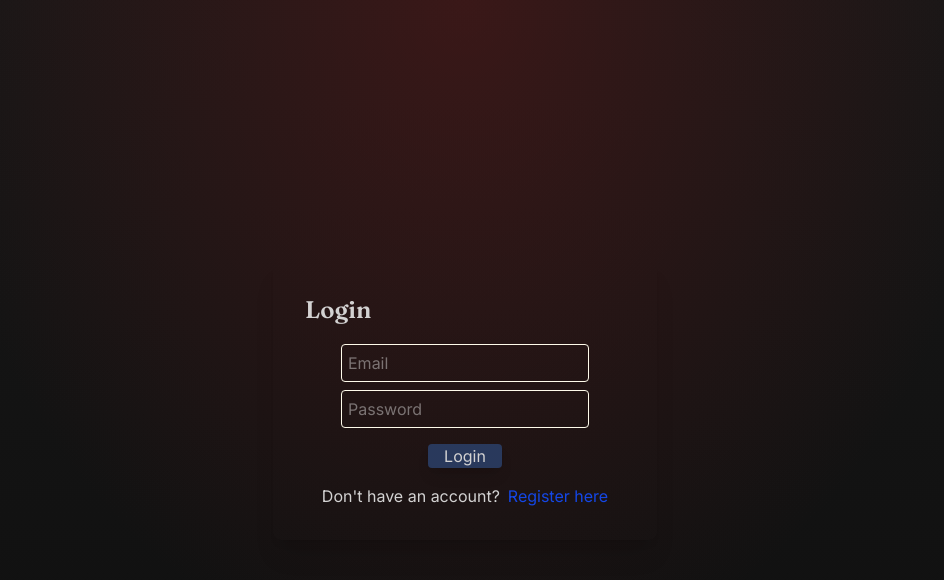
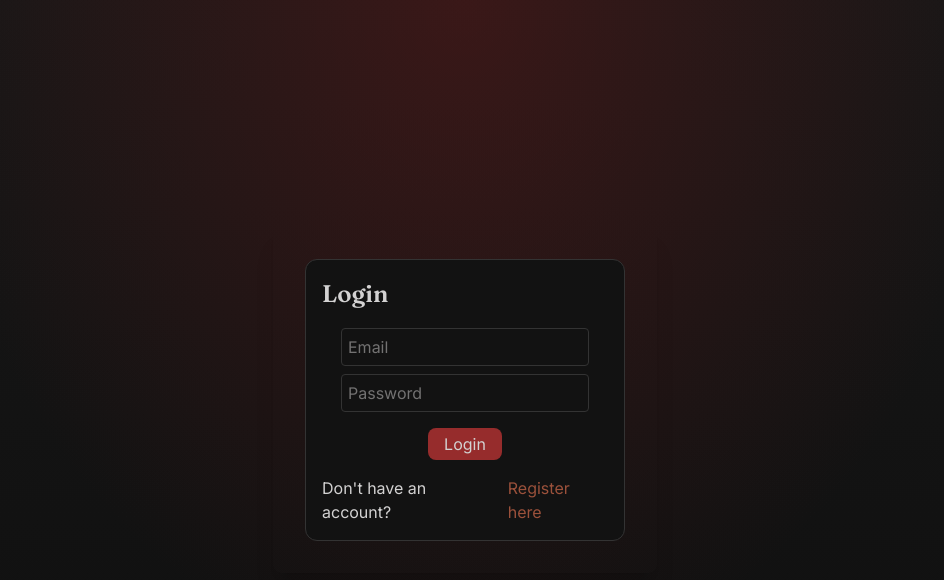
Before and after one commit to emapepic/movie-archive, a Next.js app: page /login in a window 1280 px wide. Shown: the top 580 px of the page, without its empty margins (175-1119 px from the left). Built offline with nearby package versions, Linux system fonts and the light colour scheme; no server answers.

Commit message:
added style to login/register pages

```diff
--- a/app/(auth)/login/page.tsx
+++ b/app/(auth)/login/page.tsx
@@ -33,7 +33,7 @@ export default function LoginPage() {
     }
 
     return (
-        <div className="flex flex-col items-center justify-center gap-4 w-full">
+        <div className="flex flex-col items-center justify-center gap-4 w-full p-4 bg-[#121212] border border-[#333] rounded-xl">
             <h1 className="self-start">Login</h1>
             <form onSubmit={handleSubmit} className="flex flex-col items-center justify-center gap-2 w-3/4">
                 <input
@@ -41,7 +41,7 @@ export default function LoginPage() {
                     placeholder="Email"
                     value={email}
                     onChange={(e) => setEmail(e.target.value)}
-                    className="border border-amber-50 p-1.5 rounded-sm"
+                    className="border border-[#333] p-1.5 rounded-sm outline-none focus:ring-1 focus:ring-[#962c2c]"
                     required
                 />
                 <input
@@ -49,16 +49,16 @@ export default function LoginPage() {
                     placeholder="Password"
                     value={password}
                     onChange={(e) => setPassword(e.target.value)}
-                    className="border border-amber-50 p-1.5 rounded-sm"
+                    className="border border-[#333] p-1.5 rounded-sm outline-none focus:ring-1 focus:ring-[#962c2c]"
                     required
                 />
-                <button disabled={loading} className="w-fit px-4 mt-2 bg-[#29395c] rounded-sm shadow-lg">
+                <button disabled={loading} className="w-fit mt-2 py-1 px-4 bg-[#962c2c] rounded-lg hover:bg-[#7a2424]">
                     Login
                 </button>
             </form>
             <div className="flex flex-row gap-2">
                 <p>Don&apos;t have an account?</p>
-                <Link href="/register" className="text-blue-700">Register here</Link>
+                <Link href="/register" className="text-[#9b513b]">Register here</Link>
             </div>
         </div>
     );
--- a/app/(auth)/register/page.tsx
+++ b/app/(auth)/register/page.tsx
@@ -40,7 +40,7 @@ export default function RegisterPage() {
     }
 
     return (
-        <div className="flex flex-col items-center justify-center gap-4 w-full">
+        <div className="flex flex-col items-center justify-center gap-4 w-full p-4 bg-[#121212] border border-[#333] rounded-xl">
             <h1 className="self-start">Register</h1>
             <form onSubmit={handleSubmit} className="flex flex-col items-center justify-center gap-2">
                 <input
@@ -48,7 +48,7 @@ export default function RegisterPage() {
                     placeholder="Email"
                     value={email}
                     onChange={(e) => setEmail(e.target.value)}
-                    className="border border-amber-50 p-1.5 rounded-sm"
+                    className="border border-[#333] p-1.5 rounded-sm outline-none focus:ring-1 focus:ring-[#962c2c]"
                     required
                 />
                 <input
@@ -56,17 +56,17 @@ export default function RegisterPage() {
                     placeholder="Password"
                     value={password}
                     onChange={(e) => setPassword(e.target.value)}
-                    className="border border-amber-50 p-1.5 rounded-sm"
+                    className="border border-[#333] p-1.5 rounded-sm outline-none focus:ring-1 focus:ring-[#962c2c]"
                     required
                 />
-                <button type="submit" disabled={loading} className="w-fit px-4 mt-2 bg-[#29395c] rounded-sm shadow-lg">
+                <button type="submit" disabled={loading} className="w-fit mt-2 py-1 px-4 bg-[#962c2c] rounded-lg hover:bg-[#7a2424]">
                     Register
                 </button>
             </form>
             {loading && <p>Registering...</p>}
             <div className="flex flex-row gap-2">
                 <p>Already have an account?</p>
-                <Link href="/login" className="text-blue-700">Login</Link>
+                <Link href="/login" className="text-[#9b513b]">Login</Link>
             </div>
         </div>
     );
```
